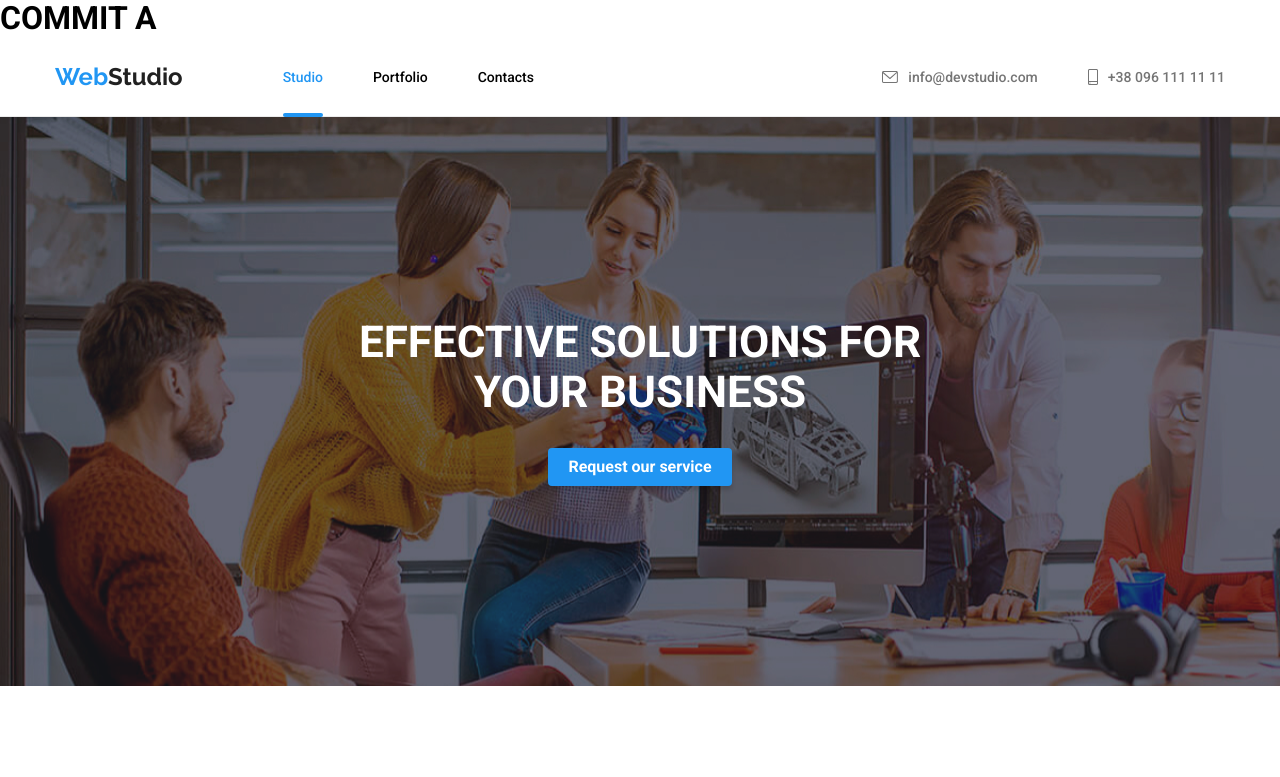
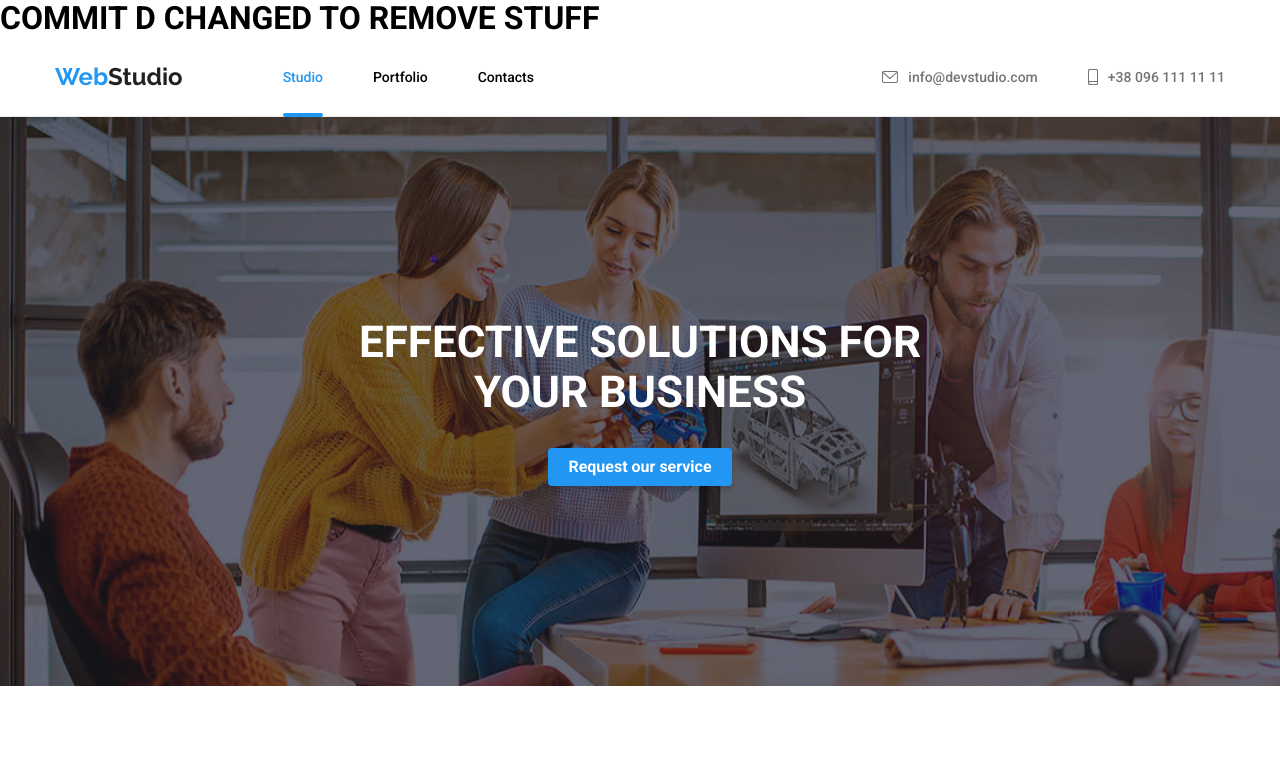
Before and after one commit to AdnanAsali/Goit-Homeword-6, a plain HTML site: page index.html in a window 1280 px wide. Shown: the top 777 px of the page. Drawn offline with nearby package versions, Linux system fonts and the light colour scheme.

Commit message:
COMMIT D

```diff
--- a/index.html
+++ b/index.html
@@ -80,7 +80,7 @@
     </div>
 
     <header>
-      <h1>COMMIT A</h1>
+      <h1>COMMIT D CHANGED TO REMOVE STUFF</h1>
 
       <div class="container navbar-wrapper">
         <nav class="navbar">
```
